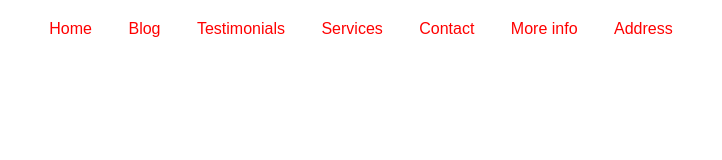
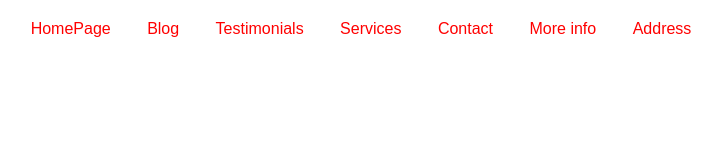
Before and after one commit to Arunkumar-lang/Codsoft, a plain HTML site: page index.html in a window 1280 px wide. Shown: the whole page, without its empty margins (279-1001 px from the left). Drawn offline with Linux system fonts and the light colour scheme.

Commit message:
Update list tag

```diff
--- a/index.html
+++ b/index.html
@@ -11,7 +11,7 @@
     <header>
         <nav>
             <ul>
-                <li><a href="#">Home</a></li>
+                <li><a href="#">HomePage</a></li>
                 <li><a href="#">Blog</a></li>
                 <li><a href="#">Testimonials</a></li>
                 <li><a href="#">Services</a></li>
```
